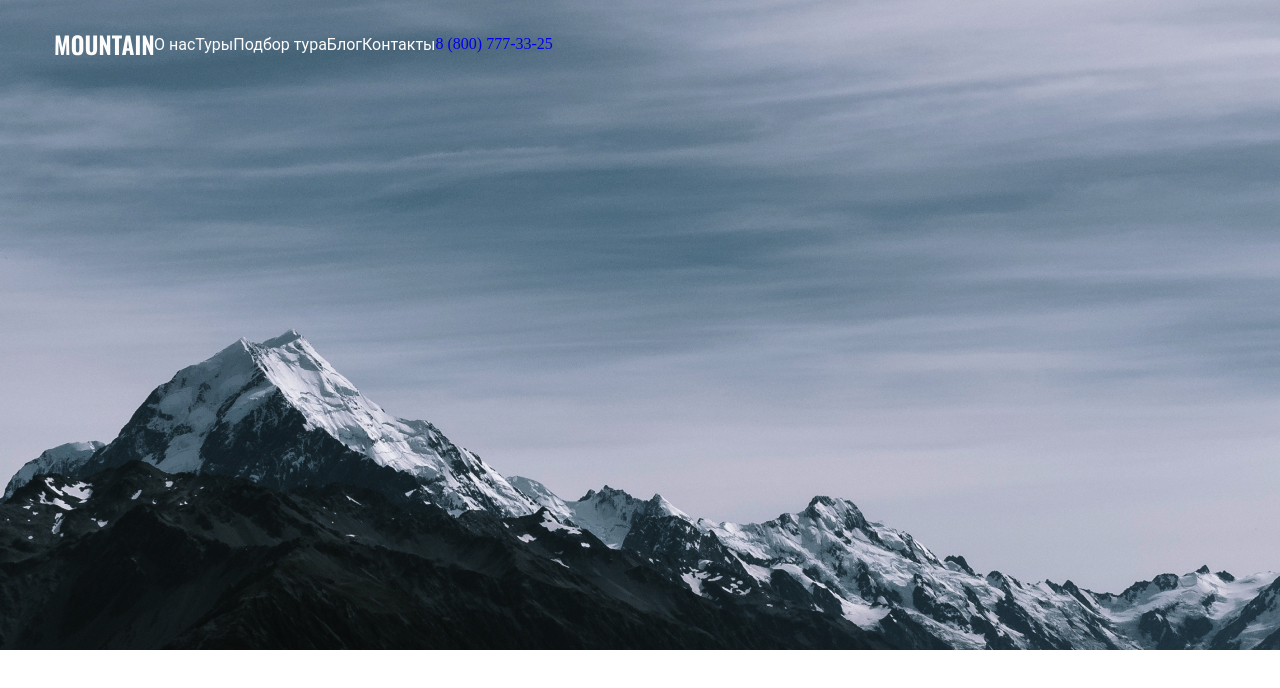
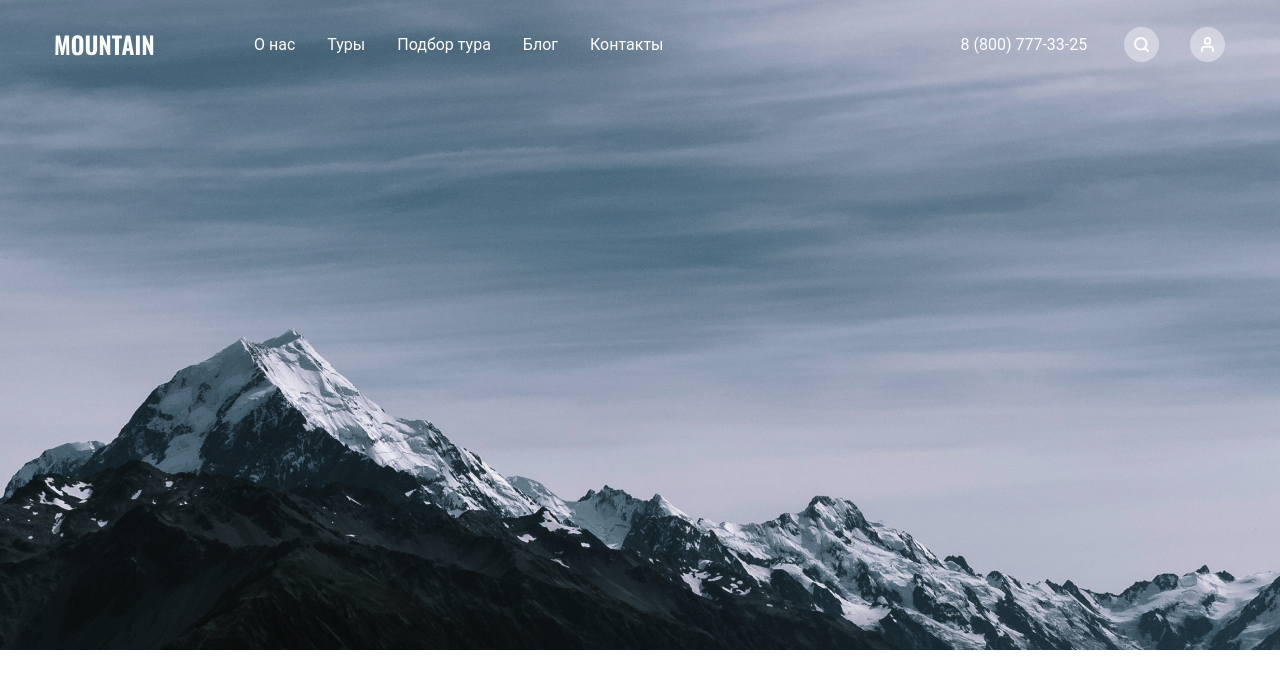
Before and after one commit to winhex/mountain, a website: page source/index.html in a window 1280 px wide. Drawn offline with nearby package versions, Linux system fonts and the light colour scheme; files that its build step writes are made by us from their sources.

Commit message:
Стилизация хедера

```diff
--- a/source/index.html
+++ b/source/index.html
@@ -39,11 +39,13 @@
     			Контакты
     		</a>
     	</li>
+    	<li class="main-nav__contacts "><a href="tel:+78007773325" class="contacts__phone">8 (800) 777-33-25</a></li>
+
     	</ul>
     	<div class="contacts">
-    		<a href="tel:+78007773325" class="contacts__phone">8 (800) 777-33-25</a>
-    		<a href="#" class="contacts__search"></a>
-    		<a href="#" class="contacts__user"></a>
+
+    		<a href="#" class="contacts__item contacts__item--search"></a>
+    		<a href="#" class="contacts__item contacts__item--user"></a>
     	</div>
     	</nav>
 
--- a/source/less/style.less
+++ b/source/less/style.less
@@ -9,7 +9,16 @@ body {
 .page-header {
 	background: url(../img/mountain.jpg) no-repeat;
 	min-height: 650px;
-	padding-top: 35px;
+	color: #FCFCFC;
+	font-family: Roboto;
+	font-style: normal;
+	font-size: 16px;
+	line-height: 19px;
+
+	&__logo {
+		margin-top: 35px;
+	}
+
 }
 
 .main-nav {
@@ -18,18 +27,67 @@ body {
 	margin: 0 auto;
 
 
+
 	&__list {
 		display: flex;
 		.reset-list;
+		margin-left: 100px;
+		margin-top: 35px;
+
 
 	}
 
 	&__link {
 		text-decoration: none;
-		color: #FCFCFC;
-		font-family: Roboto;
-		font-style: normal;
-		font-size: 16px;
-		line-height: 19px;
+		color:inherit;
+
+		&:hover {
+
+			text-decoration: underline;
+		}
+
+	}
+
+	&__item {
+		margin-right: 32px;
+	}
+
+	&__contacts {
+		margin-left: 265px;
 	}
 }
+
+.contacts {
+	margin-left: auto;
+	margin-top: 27px;
+
+
+	&__phone {
+		color:inherit;
+	}
+
+	&__item {
+		display: inline-block;
+		width:35px;
+		height: 35px;
+		border-radius: 50%;
+		background-color: rgba(252, 252, 252, 0.4);
+		background-repeat: no-repeat;
+		background-position: center;
+
+		&:hover {
+			filter: invert(100%);
+		}
+
+		&--search {
+			background-image: url(../img/lens.svg);
+			margin-right: 27px;
+
+		}
+
+		&--user {
+			background-image: url(../img/men.svg);
+
+		}
+	}
+}
```
Also changed, not shown: 1 other file.
